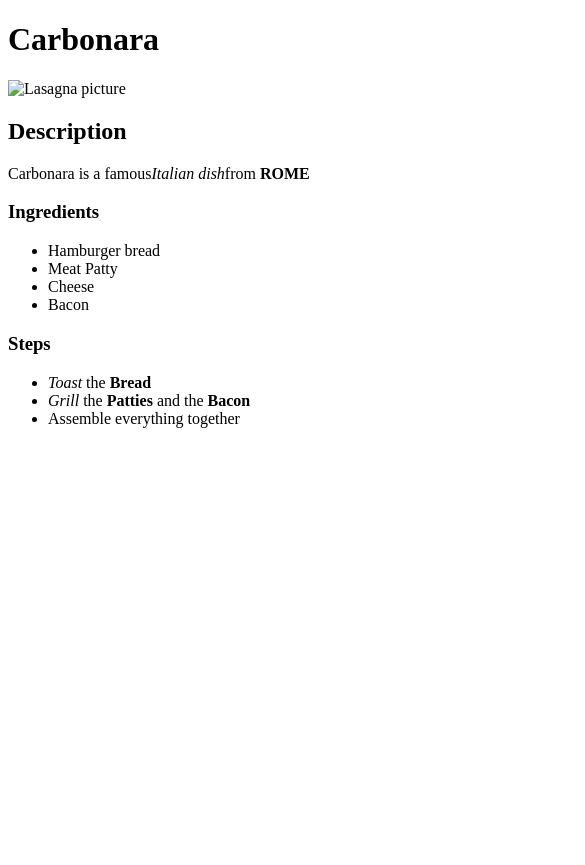
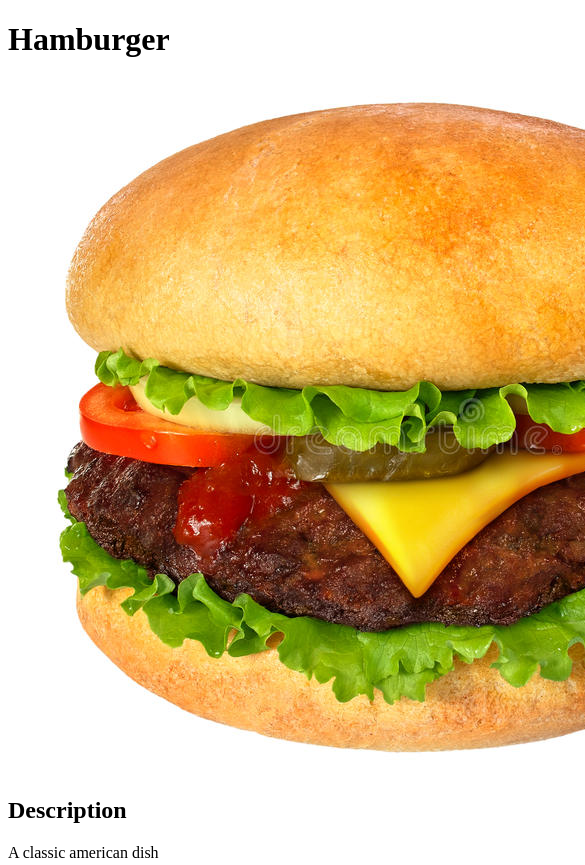
Before and after one commit to ChengZh98/odin-recipes, a plain HTML site: page recipes/hamburger.html in a window 390 px wide. Shown: the top 865 px of the page, 585 px wide, since content can reach past the window. Before the commit the page ends 844 px from the top, so only its background shows below. Drawn offline with Linux system fonts and the light colour scheme.

Commit message:
fixing hamburger html page

```diff
--- a/recipes/hamburger.html
+++ b/recipes/hamburger.html
@@ -2,15 +2,15 @@
 <html lang="en">
 
 <head>
-    <title>Carbonara</title>
+    <title>Hamburger</title>
     <meta charset="UTF-8">
 </head>
 
 <body>
-    <h1>Carbonara</h1>
-    <img src="../images/istockphoto-479271670-612x612.jpeg" alt="Lasagna picture">
+    <h1>Hamburger</h1>
+    <img src="../images/hamburger-22939858.jpeg" alt="Hamburger picture">
     <h2>Description</h2>
-    <p>Carbonara is a famous<em>Italian dish</em>from <strong>ROME</strong></p>
+    <p>A classic american dish</p>
     <h3>Ingredients</h3>
     <ul>
         <li>Hamburger bread</li>
```
Also changed, not shown: recipes/carbonara.html (+1 -1 lines).
